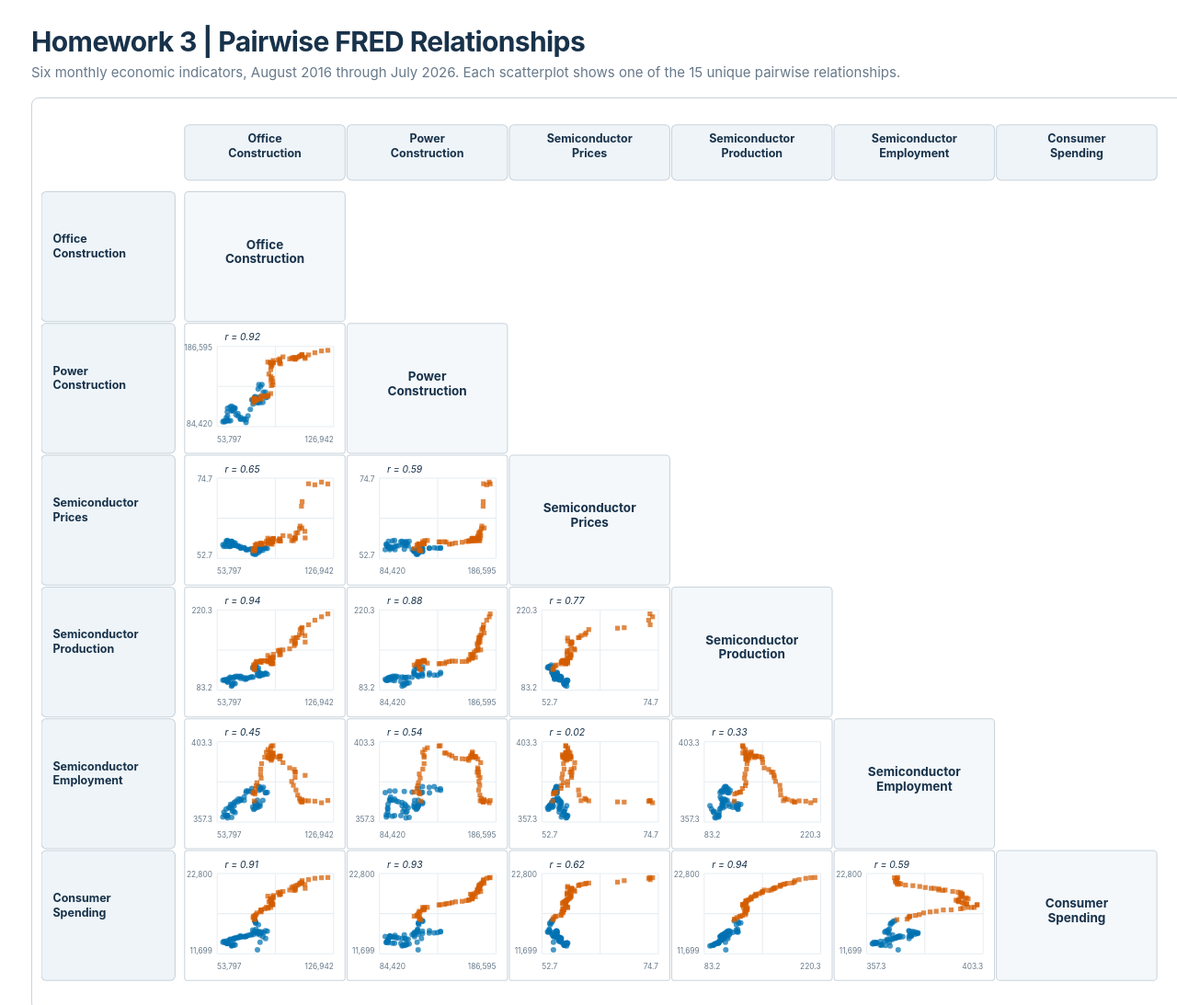
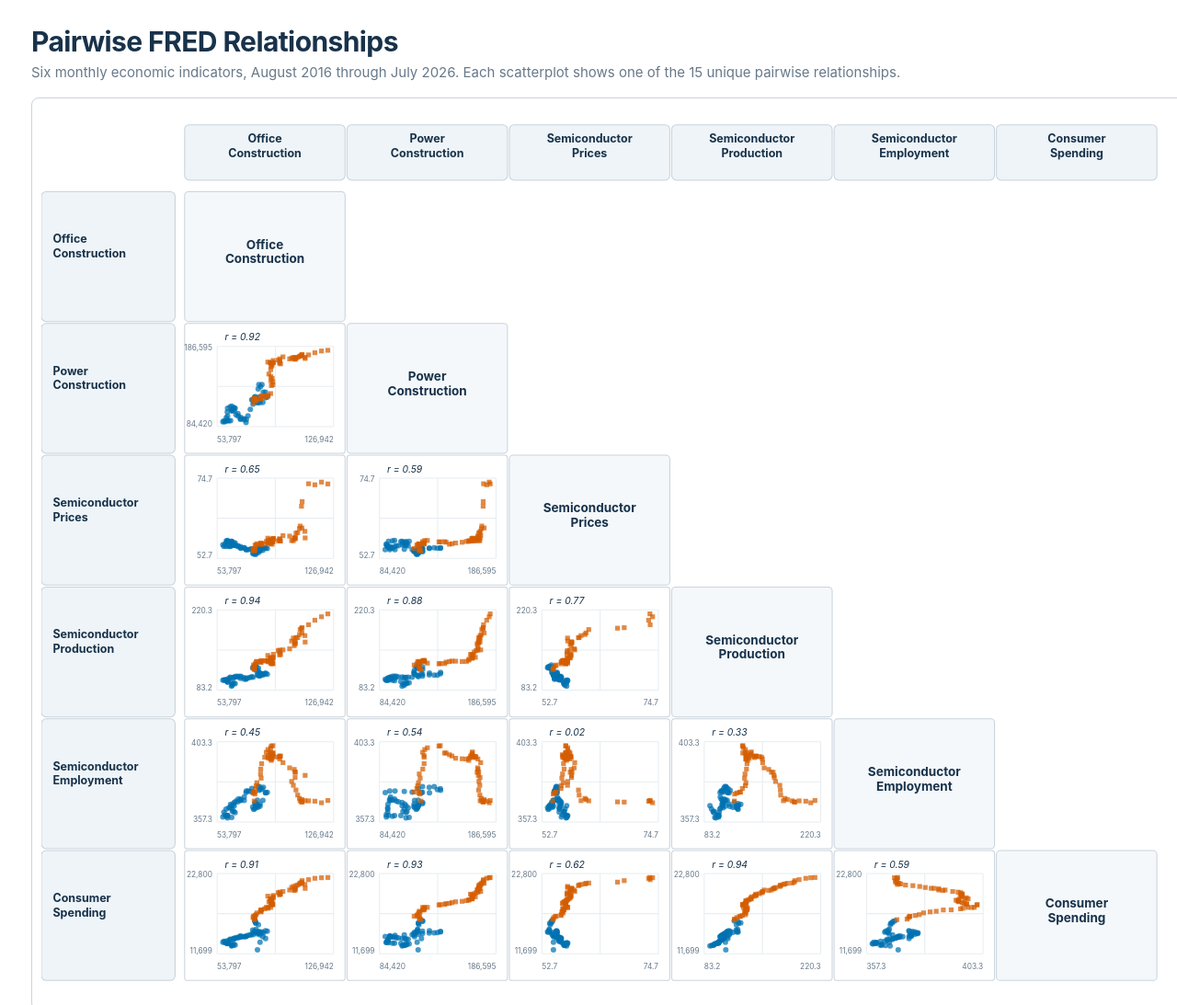
Before and after one commit to WebTechInstructor/data-viz, a plain HTML site: page pairwise/index.html in a window 1280 px wide. Shown: the top 1093 px of the page at 92% size. Drawn offline with Linux system fonts and the light colour scheme.

Commit message:
Added HW3

```diff
--- a/pairwise/index.html
+++ b/pairwise/index.html
@@ -100,7 +100,7 @@ button.active{background:var(--focus);color:#fff;border-color:var(--focus)}
 </head>
 <body>
 <div class="page">
-  <h1>Homework 3 | Pairwise FRED Relationships</h1>
+  <h1>Pairwise FRED Relationships</h1>
   <div class="subtitle">Six monthly economic indicators, August 2016 through July 2026. Each scatterplot shows one of the 15 unique pairwise relationships.</div>
 
   <div class="layout">
```
